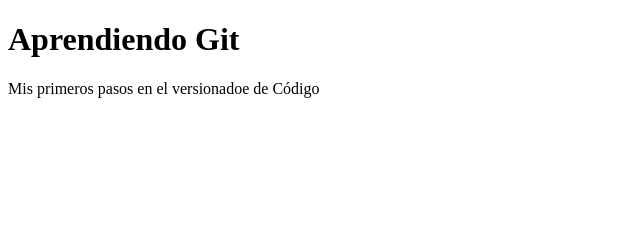
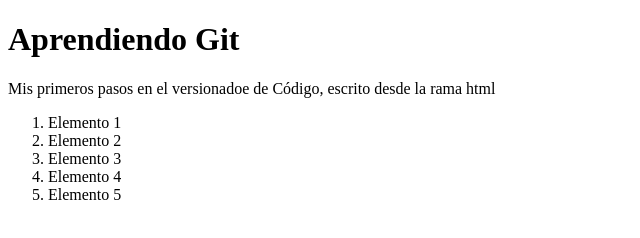
Before and after one commit to higueromora/youtube-git, a plain HTML site: page index.html in a window 1280 px wide. Shown: the whole page, without its empty margins (0-640 px from the left). Drawn offline with Linux system fonts and the light colour scheme.

Commit message:
Agregando index.js al index.html

```diff
--- a/index.html
+++ b/index.html
@@ -7,6 +7,14 @@
 </head>
 <body>
     <h1>Aprendiendo Git</h1>
-    <p> Mis primeros pasos en el versionadoe de Código</p>
+    <p> Mis primeros pasos en el versionadoe de Código, escrito desde la rama html</p>
+    <ol>
+        <li>Elemento 1</li>
+        <li>Elemento 2</li>
+        <li>Elemento 3</li>
+        <li>Elemento 4</li>
+        <li>Elemento 5</li>
+    </ol>
+    <script src="index.js"></script>
 </body>
 </html>
```
